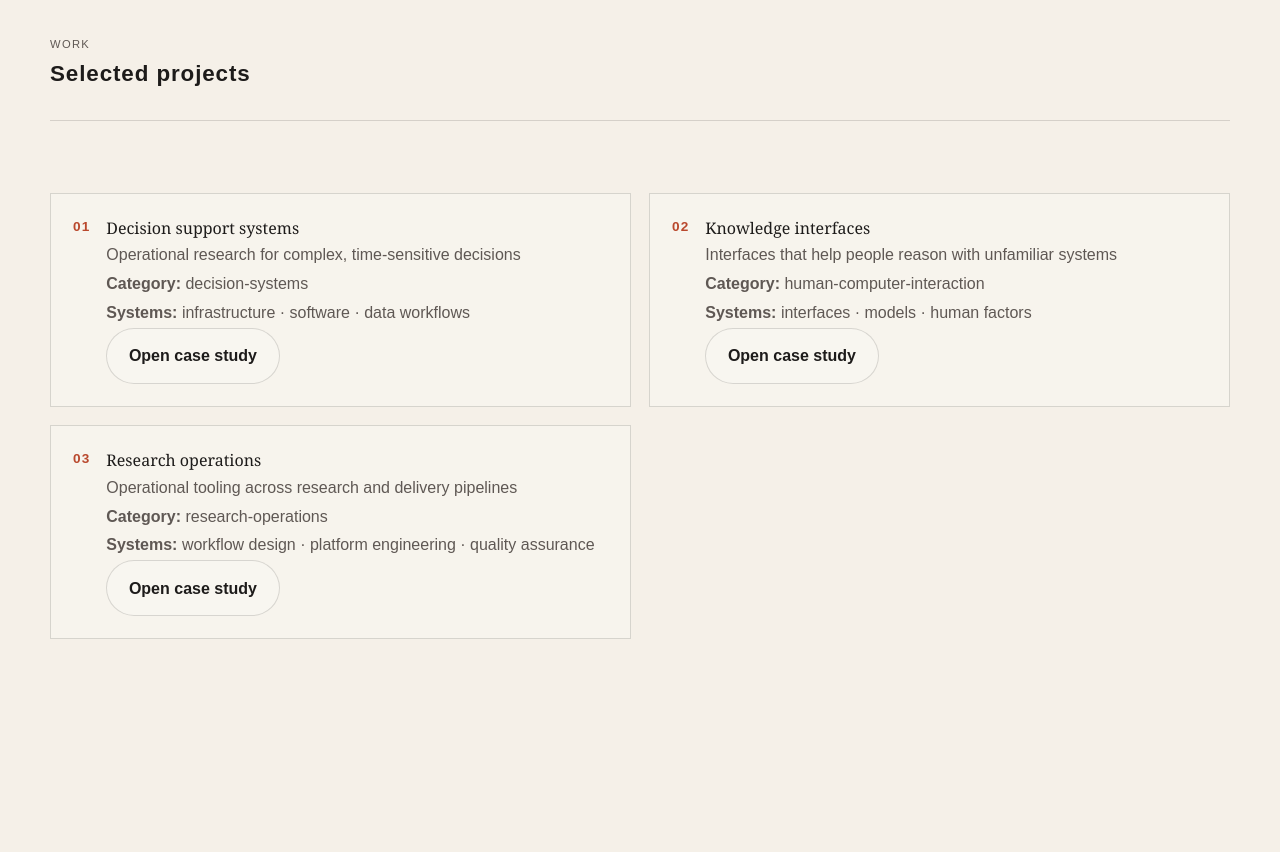
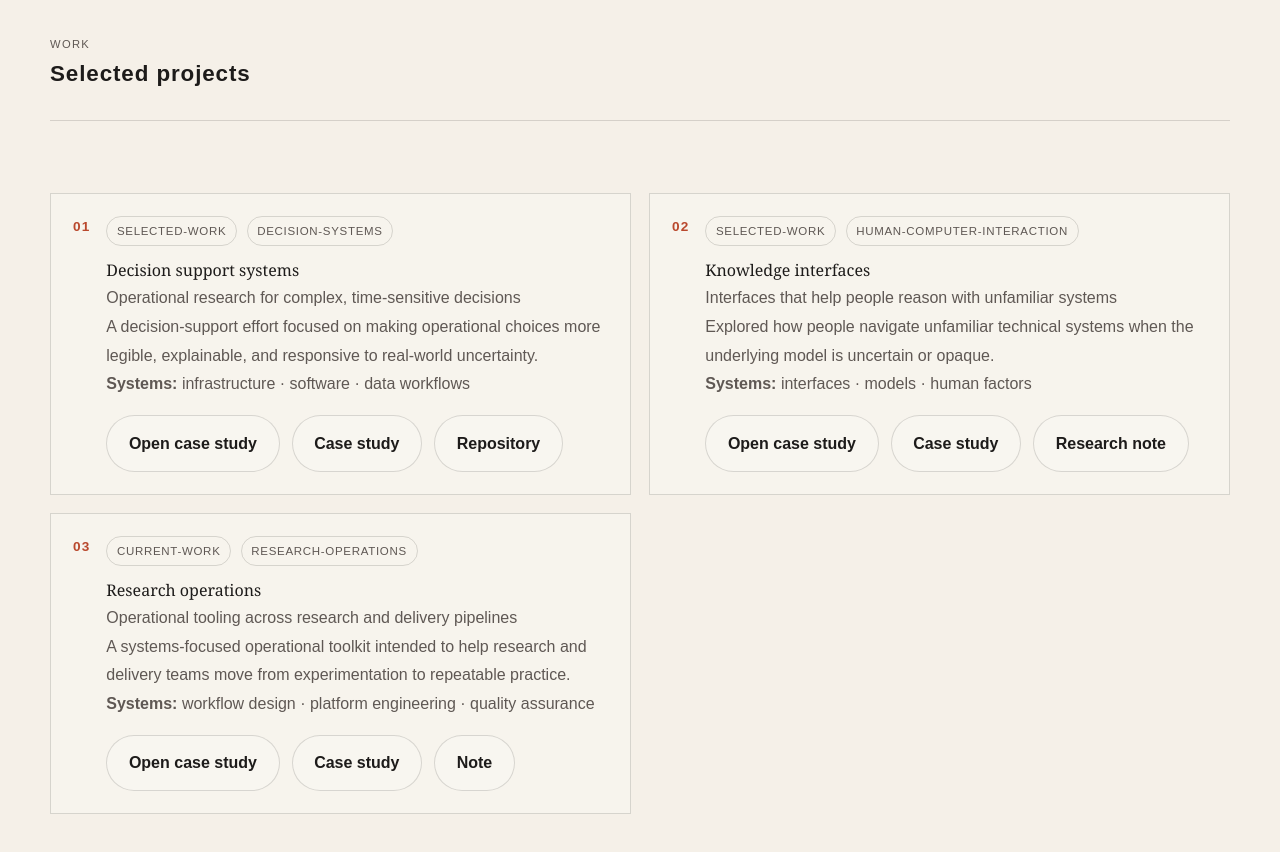
Before and after one commit to anushkavb4/portfolio, a Next.js app: page /work in a window 1280 px wide. Shown: the top 852 px of the page. Before the commit the page ends 800 px from the top, so only its background shows below. Built offline with nearby package versions, Linux system fonts and the light colour scheme.

Commit message:
Add richer project summaries and metadata

```diff
--- a/app/globals.css
+++ b/app/globals.css
@@ -542,6 +542,34 @@ h1, h2, h3, h4 {
   color: var(--muted);
 }
 
+.project-meta-row {
+  display: flex;
+  flex-wrap: wrap;
+  gap: 0.6rem;
+  align-items: center;
+  margin-bottom: 0.75rem;
+}
+
+.status-badge,
+.meta-label {
+  display: inline-flex;
+  align-items: center;
+  padding: 0.32rem 0.6rem;
+  border: 1px solid var(--line);
+  border-radius: 999px;
+  font-size: 0.72rem;
+  letter-spacing: 0.06em;
+  text-transform: uppercase;
+  color: var(--muted);
+}
+
+.project-links {
+  display: flex;
+  flex-wrap: wrap;
+  gap: 0.75rem;
+  margin-top: 1rem;
+}
+
 @media (max-width: 860px) {
   .hero,
   .question-list,
--- a/app/work/[slug]/page.tsx
+++ b/app/work/[slug]/page.tsx
@@ -50,11 +50,28 @@ export default async function WorkDetailPage({
           <p>
             <strong>Technologies:</strong> {project.technologies.join(" · ")}
           </p>
-          <Link href="/work" className="secondary-button">
-            Back to work
-          </Link>
+          <p>
+            <strong>Outcome:</strong> {project.outcome}
+          </p>
+          <div className="project-links">
+            <Link href="/work" className="secondary-button">
+              Back to work
+            </Link>
+            {project.links.map((link) => (
+              <Link
+                key={link.label}
+                href={link.url}
+                className="secondary-button"
+                target={link.url.startsWith("http") ? "_blank" : undefined}
+                rel={link.url.startsWith("http") ? "noreferrer" : undefined}
+              >
+                {link.label}
+              </Link>
+            ))}
+          </div>
         </div>
 
+        <SectionBlock eyebrow="Summary" title="Case summary" body={project.summary} />
         <SectionBlock eyebrow="Problem" title="The problem" body={projectStory.problem} />
         <SectionBlock eyebrow="Context" title="Context and stakeholders" body={projectStory.context} />
         <SectionBlock eyebrow="Workflow" title="Original workflow" body={projectStory.workflow} />
--- a/app/work/page.tsx
+++ b/app/work/page.tsx
@@ -17,17 +17,32 @@ export default function WorkPage() {
             <article key={project.slug} className="question-card">
               <span className="question-index">{project.order.toString().padStart(2, "0")}</span>
               <div>
+                <div className="project-meta-row">
+                  <span className="status-badge">{project.status}</span>
+                  <span className="meta-label">{project.category}</span>
+                </div>
                 <h2>{project.name}</h2>
                 <p>{project.shortTitle}</p>
-                <p>
-                  <strong>Category:</strong> {project.category}
-                </p>
+                <p>{project.summary}</p>
                 <p>
                   <strong>Systems:</strong> {project.systems.join(" · ")}
                 </p>
-                <Link href={`/work/${project.slug}`} className="secondary-button">
-                  Open case study
-                </Link>
+                <div className="project-links">
+                  <Link href={`/work/${project.slug}`} className="secondary-button">
+                    Open case study
+                  </Link>
+                  {project.links.map((link) => (
+                    <Link
+                      key={link.label}
+                      href={link.url}
+                      className="secondary-button"
+                      target={link.url.startsWith("http") ? "_blank" : undefined}
+                      rel={link.url.startsWith("http") ? "noreferrer" : undefined}
+                    >
+                      {link.label}
+                    </Link>
+                  ))}
+                </div>
               </div>
             </article>
           ))}
--- a/data/atlas.ts
+++ b/data/atlas.ts
@@ -22,6 +22,9 @@ export type PortfolioProject = {
   contexts: string[];
   systems: string[];
   technologies: string[];
+  summary: string;
+  outcome: string;
+  links: { label: string; url: string }[];
   featured: boolean;
   order: number;
 };
@@ -99,6 +102,14 @@ export const featuredProjects: PortfolioProject[] = [
     contexts: ["Research labs", "International teams", "Public-sector settings"],
     systems: ["infrastructure", "software", "data workflows"],
     technologies: ["Python", "FastAPI", "visualisation"],
+    summary:
+      "A decision-support effort focused on making operational choices more legible, explainable, and responsive to real-world uncertainty.",
+    outcome:
+      "Created more transparent operational workflows and clearer decision pathways across teams working under non-trivial constraints.",
+    links: [
+      { label: "Case study", url: "/work/decision-support" },
+      { label: "Repository", url: "https://github.com" },
+    ],
     featured: true,
     order: 1,
   },
@@ -111,6 +122,14 @@ export const featuredProjects: PortfolioProject[] = [
     contexts: ["Cross-disciplinary collaboration", "Academic research"],
     systems: ["interfaces", "models", "human factors"],
     technologies: ["TypeScript", "React", "Design systems"],
+    summary:
+      "Explored how people navigate unfamiliar technical systems when the underlying model is uncertain or opaque.",
+    outcome:
+      "Produced interface patterns that improved interpretability, idea flow, and collaborative reasoning in technical environments.",
+    links: [
+      { label: "Case study", url: "/work/knowledge-interfaces" },
+      { label: "Research note", url: "/notes/designing-trustworthy-interfaces" },
+    ],
     featured: true,
     order: 2,
   },
@@ -123,6 +142,14 @@ export const featuredProjects: PortfolioProject[] = [
     contexts: ["Research institutions", "Product teams"],
     systems: ["workflow design", "platform engineering", "quality assurance"],
     technologies: ["Next.js", "Python", "automation"],
+    summary:
+      "A systems-focused operational toolkit intended to help research and delivery teams move from experimentation to repeatable practice.",
+    outcome:
+      "Improved visibility into process structure, handoffs, and decision quality without over-automating the human layer.",
+    links: [
+      { label: "Case study", url: "/work/research-operations" },
+      { label: "Note", url: "/notes/systems-as-constraints" },
+    ],
     featured: false,
     order: 3,
   },
```
